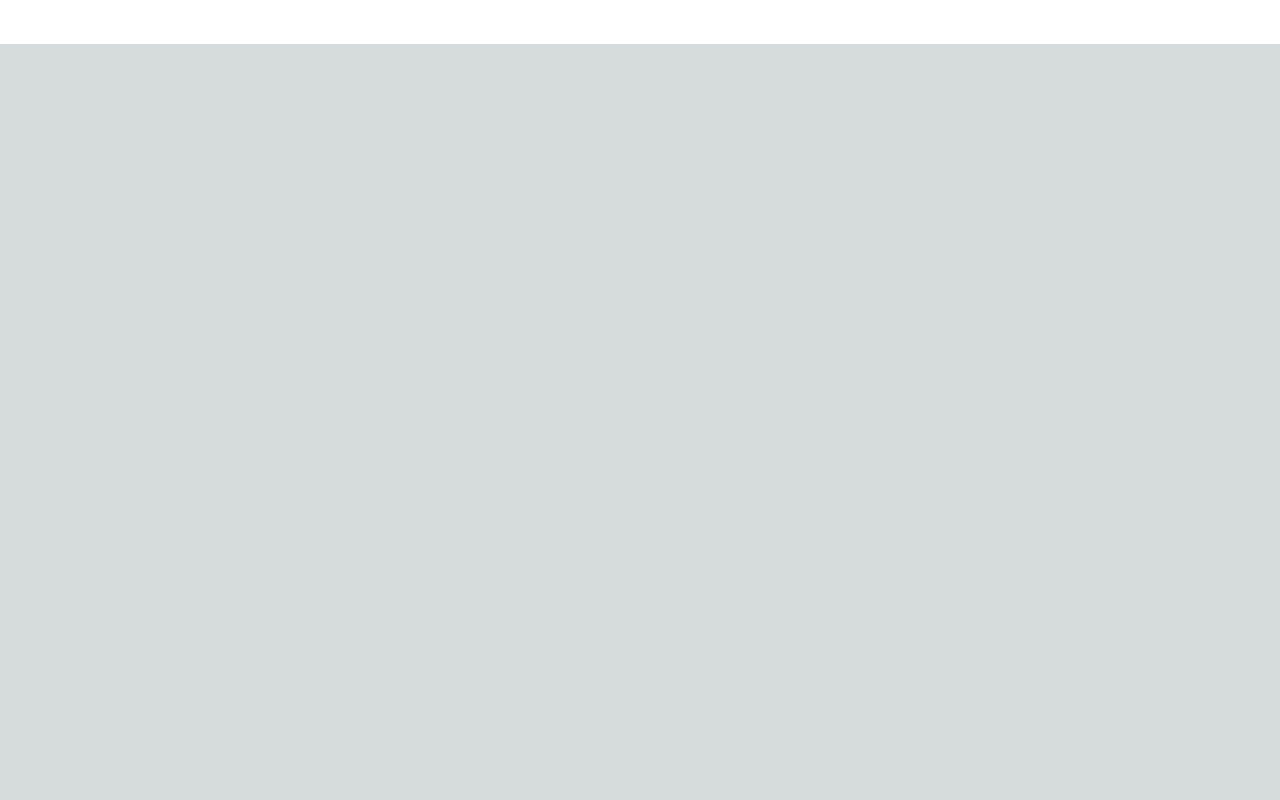
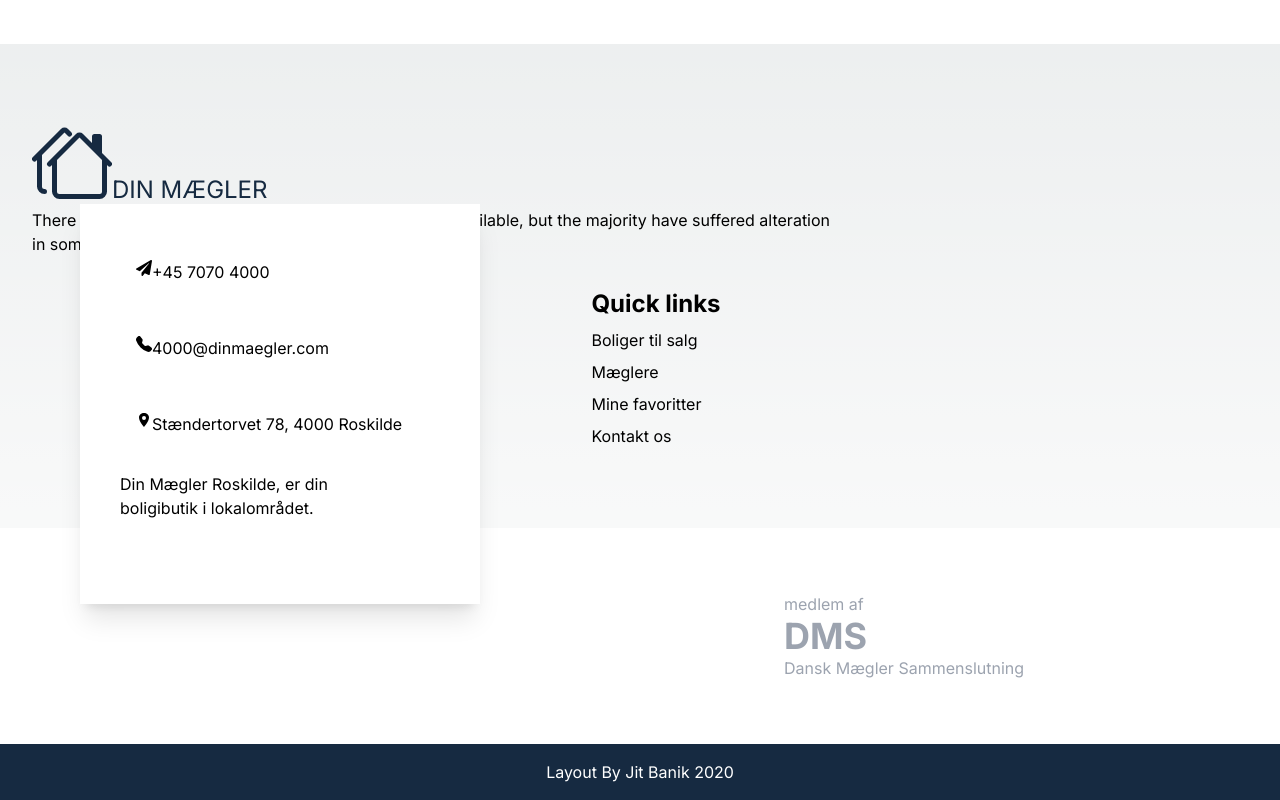
Before and after one commit to rts-cmk-wu08/praktik2-djbenjamin2001, a Next.js app: page / in a window 1280 px wide. Shown: the part 916-1716 px from the top of the page. Before the commit the page ends 960 px from the top, so only its background shows below. Built offline with nearby package versions, Linux system fonts and the light colour scheme.

Commit message:
footer er styled og fuldændt

```diff
--- a/app/layout.js
+++ b/app/layout.js
@@ -1,6 +1,7 @@
 import './globals.css'
 import { Inter } from 'next/font/google'
 import Header from '@/components/Header'
+import Footer from '@/components/Footer'
 const inter = Inter({ subsets: ['latin'] })
 
 export const metadata = {
@@ -14,6 +15,7 @@ export default function RootLayout({ children }) {
       <body  className={inter.className }>
 <Header/>
         {children}
+        <Footer/>
         </body>
     </html>
   )
--- /dev/null
+++ b/components/Footer.js
@@ -0,0 +1,44 @@
+import {BsHouses} from 'react-icons/bs'
+import Link from 'next/link';
+import Navigation from './Navigation';
+import {BsTelephoneFill} from 'react-icons/bs'
+import {FaPaperPlane} from 'react-icons/fa'
+import {IoLocationSharp} from 'react-icons/io5'
+
+const Footer = () => {
+    return ( <>
+        <footer  className='pl-[2rem]'>
+            <div className='flex mt-[5rem] '>
+       <BsHouses className=' text-blue text-[5rem]'/> <p className='flex mt-[3rem] text-[1.5rem] text-blue'>DIN MÆGLER</p></div>
+<p className=' w-[50rem] '>There are many variations of passages of Lorem Ipsum available, but the majority have suffered alteration in some form, by injected humour, or randomised words.</p>
+
+
+
+        <Navigation footer />
+       <section className='flex flex-col bg-white w-[25rem] left-[5rem] h-[25rem] top-[70rem] absolute p-[2.5rem] shadow-xl space-y-5'>
+                    <div className='flex flex-row p-[1rem]  '>
+<FaPaperPlane/><p>+45 7070 4000</p></div>
+<div className='flex flex-row p-[1rem]'>
+<BsTelephoneFill/><p>4000@dinmaegler.com</p></div>
+            <div className='flex flex-row p-[1rem] '>
+<IoLocationSharp/><p>Stændertorvet 78, 4000 Roskilde</p></div>
+<p className='w-[15rem]'>Din Mægler Roskilde, er din boligibutik i lokalområdet.</p>
+
+        </section>
+
+        </footer>
+        <section className='bg-white flex p-[4rem] '>
+          <div className='flex-col ml-[45rem] text-gray-400'>
+          <p>medlem af </p>
+          <p className='text-4xl font-bold'>DMS</p>
+          <p >Dansk Mægler Sammenslutning</p>
+          </div>
+        </section>
+        <section className='bg-blue p-[1rem]'>
+ <p  className=' text-white text-center'>Layout By Jit Banik 2020</p>
+        </section>
+        </>
+     );
+}
+
+export default Footer;
--- a/components/Navigation.js
+++ b/components/Navigation.js
@@ -1,9 +1,14 @@
 import Link from "next/link";
 
-const Navigation = () => {
+const Navigation = ({footer}) => {
     return (
-        <nav className="flex ml-auto ">
-            <ul className="flex gap-2 mt-[2rem]">
+        <nav className={`flex ml-auto justify-center`}>
+
+            <ul className={`flex  gap-2 mt-[2rem] ${footer?"flex-col  mb-[5rem] ": "flex-row"}`}>
+            {footer?(
+              <p className='text-2xl font-bold'>Quick links</p>
+                ): ""}
+
                 <li>
                   <Link href={"/"}>Boliger til salg</Link>
                 </li>
@@ -16,6 +21,7 @@ const Navigation = () => {
                 <li>
                   <Link href={"/"}>Kontakt os</Link>
                 </li>
+
             </ul>
         </nav>
       );
```
